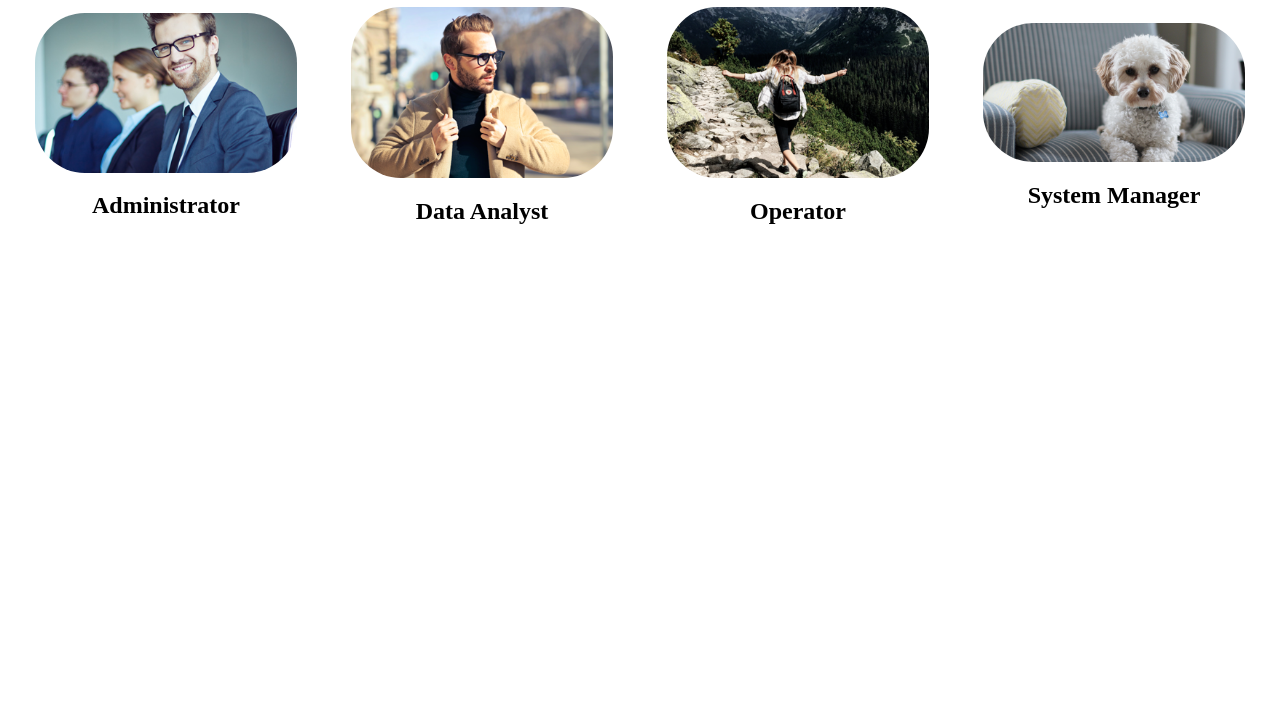
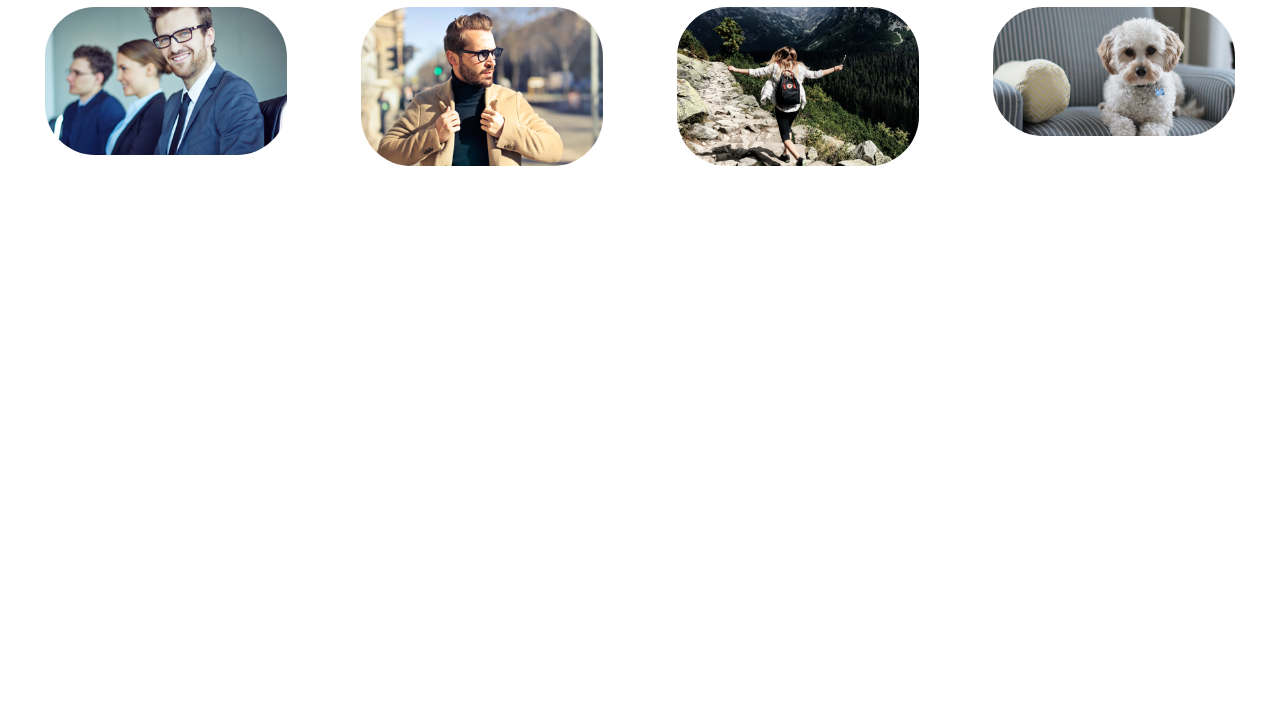
Before and after one commit to jaisonjoshi/jaisonjoshi-learningajax, a plain HTML site: page index.html in a window 1280 px wide. Shown: the part 73-800 px from the top of the page. Drawn offline with Linux system fonts and the light colour scheme.

Commit message:
Update index.html

```diff
--- a/index.html
+++ b/index.html
@@ -11,20 +11,20 @@
         .flexbox{
             display: flex;
             justify-content: space-around;
-            align-items: center;
+            align-items: right;
             flex-wrap: wrap;
         }
         .item{
-            width: 23%;
+            width: 24%;
         }
         img{
-            width: 90%;
+            width: 80%;
             display: block;
             margin: 0 auto;
             border-radius: 50px;
         }
         h2{
-            text-align: center;
+            text-align: right;
         }
         @media (max-width:768px){
             .flexbox{
@@ -39,6 +39,7 @@
 </head>
 <body>
     <h1>Our leaders....</h1><!-- I think this heading is suitable here -->
+    <BODY bgcolour="red" text="white">
 
     <div class="flexbox">
 
```
